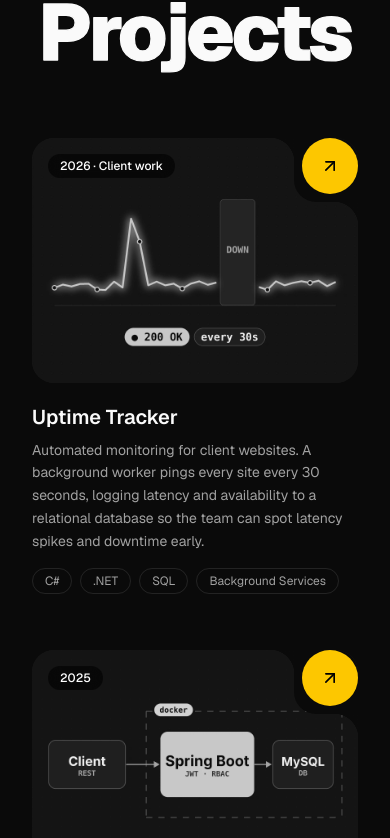
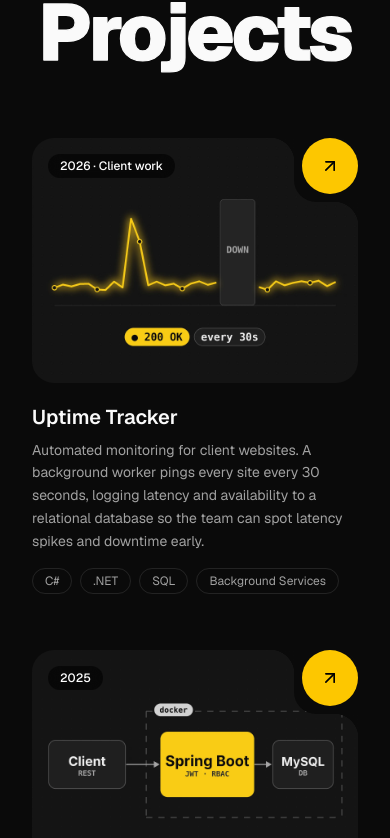
Before and after one commit to Hateem955/portfolio, a Next.js app: page / in a window 390 px wide. Shown: the part 917-1755 px from the top of the page. Built offline with nearby package versions, Linux system fonts and the light colour scheme.

Commit message:
Fix image to show color on mobile

```diff
--- a/components/project-card.tsx
+++ b/components/project-card.tsx
@@ -30,8 +30,8 @@ export function ProjectCard({ title, description, href, badge, tags, image }: Pr
           <img
             src={image}
             alt={title}
-            className="h-full w-full object-cover grayscale transition duration-500 group-hover:scale-105 group-hover:grayscale-0"
-          />
+            className="h-full w-full object-cover transition duration-500 group-hover:scale-105 [@media(hover:hover)]:grayscale group-hover:grayscale-0"
+            />
         ) : (
           <div className="flex h-full w-full items-center justify-center text-8xl font-bold text-white/10">
             {title.charAt(0)}
```
